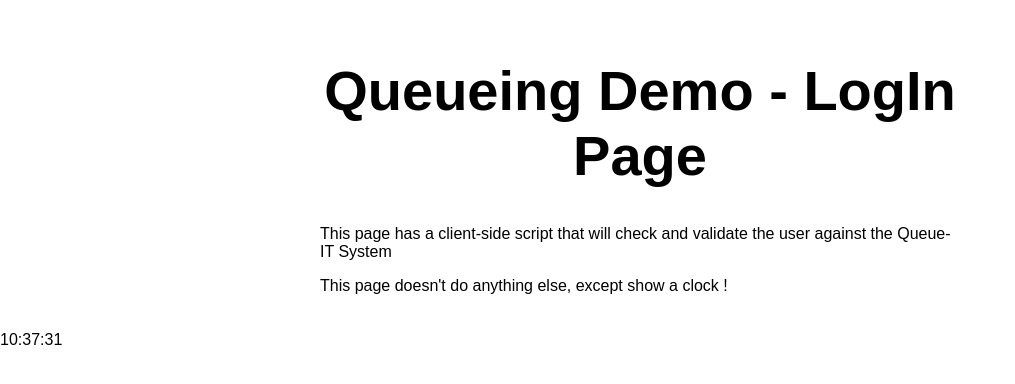
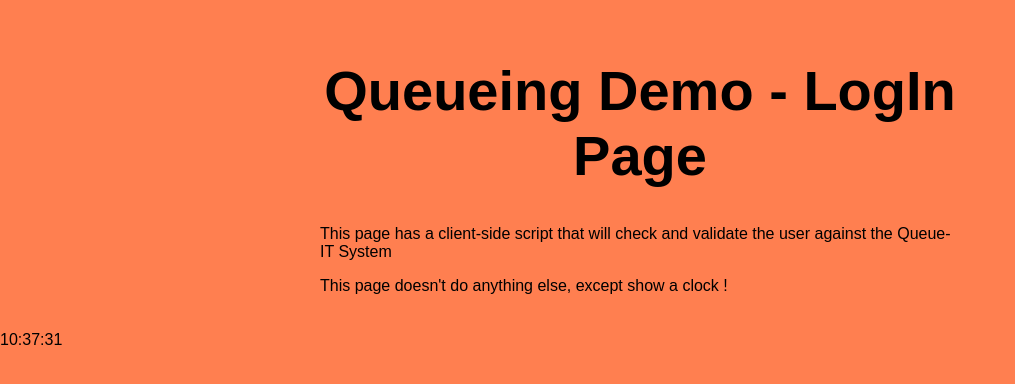
Before and after one commit to Mat-GW/static, a website: page src/login/index.html in a window 1280 px wide. Shown: the whole page, without its empty margins (0-1015 px from the left). Drawn offline with Linux system fonts and the light colour scheme.

Commit message:
Update styles.css

```diff
--- a/src/login/styles.css
+++ b/src/login/styles.css
@@ -6,7 +6,7 @@
   margin: 0;
   border: 0;
   padding: 0;
-  background-color: #fff;
+  background-color: coral;
 }
 
 main {
```
